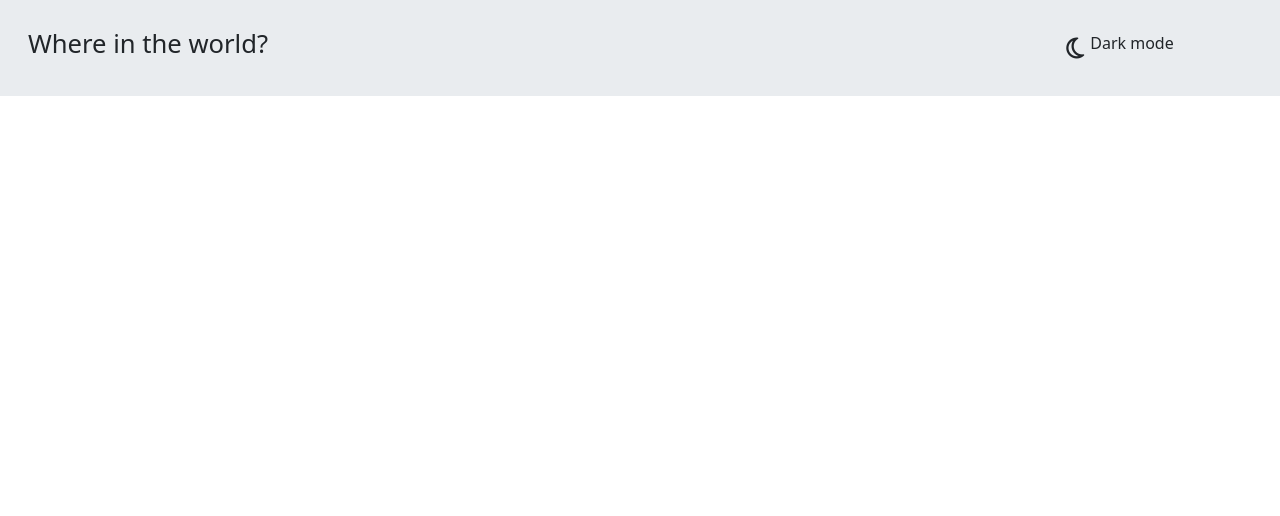
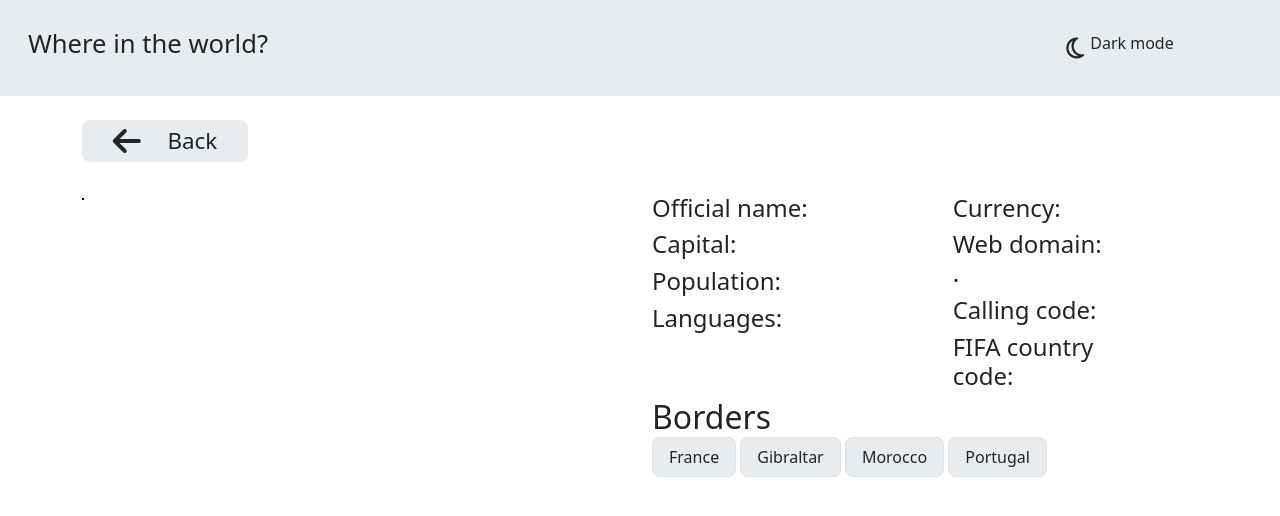
Before and after one commit to BsBou/where-in-the-world-, a PHP site: page /country.html in a window 1280 px wide. Shown: the top 516 px of the page. Run offline with PHP 8.4, Linux system fonts and the light colour scheme; some libraries are stand-ins or nearby versions.

Commit message:
Api call populates country page with flag and info

```diff
--- a/country.html
+++ b/country.html
@@ -14,12 +14,60 @@
     <div class="container-fluid">
       <div class="row d-flex align-items-center">
         <div class="col-9">
-          <h3 id="header-title">Where in the world?</h3>
+          <a href="index.html">
+            <h3 id="header-title">Where in the world?</h3>
+          </a>
         </div>
         <div id="theme-selector" class="col-3 d-flex justify-content-center align-items-center">
             <i class="fa-solid fa-moon"></i>
           <h3 id="theme--dark-text">Dark mode</h3>
           <h3 id="theme--light-text" class="d-none">Light mode</h3>
+        </div>
+      </div>
+    </div>
+  </div>
+  <div class="container">
+    <div class="row">
+      <div class="col-lg-2 col-6 py-4">
+        <a id="back-button" href="index.html" class="p-1">
+          <!-- <div > -->
+            <i class="fa-solid fa-arrow-left"></i>
+            Back
+          <!-- </div> -->
+          </a>
+      </div>
+    </div>
+  </div>
+  <div class="container">
+    <div class="row">
+      <div class="col-lg-5 col-9" id="country-flag-container">
+        <img id="country-flag" src="" alt="">
+      </div>
+      <div class="col-lg-1">
+
+      </div>
+      <div class="col-lg-5">
+        <h2 id="country-name"></h2>
+        <div id="country-info" >
+          <div class="col-lg-8 col">
+            <h4>Official name: <span id="country-official-name"></span></h4>
+            <h4>Capital: <span id="country-capital"></span></h4>
+            <h4>Population: <span id="country-population"></span></h4>
+            <h4>Languages: <span id="country-languages"></span></h4>
+          </div>
+          <div class="col-lg-4 col">
+            <h4>Currency: <span id="country-currency"></span></h4>
+            <h4>Web domain: <span id="country-web-domain">.</span></h4>
+            <h4>Calling code: <span id="country-calling-code"></span></h4>
+            <h4>FIFA country code: <span id="country-fifa"></span></h4>
+          </div>
+        </div>
+        <h2 id="country-borders">Borders</h2>
+        <div>
+          <a class="border" id="border1">France</a>
+          <a class="border" id="border2">Gibraltar</a>
+          <a class="border" id="border3">Morocco</a>
+          <a class="border" id="border4">Portugal</a>
         </div>
       </div>
     </div>
--- a/index.html
+++ b/index.html
@@ -14,8 +14,10 @@
       <div class="container-fluid">
         <div class="row d-flex align-items-center">
           <div class="col-9">
-            <h3 id="header-title">Where in the world?</h3>
-          </div>
+            <a href="index.html">
+              <h3 id="header-title">Where in the world?</h3>
+            </a>
+            </div>
           <div id="theme-selector" class="col-3 d-flex justify-content-center align-items-center">
               <i class="fa-solid fa-moon"></i>
             <h3 id="theme--dark-text">Dark mode</h3>
--- a/scripts/country.js
+++ b/scripts/country.js
@@ -20,64 +20,50 @@
 
 const queryString = window.location.search;
 const urlParams = new URLSearchParams(queryString)
-const countryName = urlParams.get('country')
-
+const countryName = urlParams.get('country').toString()
 const headTitle = document.getElementById('head-title')
 headTitle.innerText = countryName
 
+// const newcountry = countryName.replace(/^%20/, '')
+// console.log(newcountry)
+// const aruba = '%20Aruba'
+// const nearuba = aruba.replace(/^%20/, '')
+
+fetch(`https://restcountries.com/v3.1/name/${countryName}`)
+.then(response => response.json())
+.then((data) => {
+
+  // Fetch country data and assign to variable
+  const country = Object.values(data)[0]
+  console.log(country)
+  // console.log(country.idd)
+  // console.log(callingCode)
+  // Set flag
+  document.getElementById('country-flag').src = country.flags.png
+
+  // Set country header
+  document.getElementById('country-name').innerText = country.name.common
+
+  // Set country official name, capital and population
+  document.getElementById('country-official-name').innerText = country.name.official
+  document.getElementById('country-capital').innerText = country.capital
+  document.getElementById('country-population').innerText = country.population.toLocaleString('en-US')
+
+  // Set country languages to be first three
+  const threeLanguages = Object.values(country.languages).slice(0,3)
+  document.getElementById('country-languages').innerText = threeLanguages.join(', ')
+
+  // Set country currency, web domain
+  document.getElementById('country-currency').innerText = Object.values(country.currencies)[0].name
+  document.getElementById('country-web-domain').innerText = country.tld[0]
+
+  // Set country calling code
+  const callingCode = country.idd.root + country.idd.suffixes[0]
+  document.getElementById('country-calling-code').innerText = callingCode
+
+  // Set FIFA code
+  document.getElementById('country-fifa').innerText = country.fifa
 
 
-//     function createCountryCard(obj) {
-//       return `<div class="col-lg-3">
-//                 <div class="country-card m-4">
-//                   <a id='link' >
-//                     <img id="flag" src="${obj.flags.png}" alt="">
-//                     <div class="country-card-body">
-//                       <h2 id="name">${obj.name.common}</h2>
-//                       <h4>Population: <span id="population">${obj.population.toLocaleString('en-US')}</span></h4>
-//                       <h4>Capital: <span id="capital">${obj.capital}</span></h4>
-//                       <h4>Region: <span id="continent">${obj.continents[0]}</span></h4>
-//                     </div>
-//                   </a>
-//                 </div>
-//               </div>`
-//     }
 
-
-// //     createCountryCard(countryList)
-
-// // Select row to insert country cards
-// const countries = document.getElementById("countries")
-
-// // Create global array of countries
-// // let countryList = []
-
-// // Method to show all countries
-// // const listAllCountries = () => {
-//   // Fetch all countries
-//   fetch(`https://restcountries.com/v3.1/name/${countryName}`)
-//     .then(response => response.json())
-//     .then((data) => {
-//       // console.log(data)
-//       // Create custom objects, add to countryList array
-//       //  foo = Object.values(data).map(country => {
-//       //   return {
-//       //     flag: country.flags.png,
-//       //     name: country.name.common,
-//       //     population: country.population,
-//       //     capital: country.capital,
-//       //     continent: country.continents[0],
-//       //   }
-//       // })
-//       console.log(data[0])
-
-//       // // Sort countries by name
-//       // countryList = Object.values(countryList).sort((a,b) => (a.name > b.name) ? 1 : ((b.name > a.name) ? -1 : 0))
-
-//       // countryList.forEach((country) => {
-//       //   // Insert populated HTML to main page
-//         countries.insertAdjacentHTML("beforeend", createCountryCard(data[0]))
-//       // })
-//     })
-
-// // }
+})
--- a/scripts/script.js
+++ b/scripts/script.js
@@ -128,7 +128,7 @@
       const countryName = event.currentTarget.querySelector('#name').innerHTML
 
       // Update card href with country name as URL params
-      event.currentTarget.href = `country.html?country= ${countryName}`
+      event.currentTarget.href = `country.html?country=${countryName}`
     })
   });
 }, 1000);
--- a/stylesheets/build/application.css
+++ b/stylesheets/build/application.css
@@ -107,8 +107,56 @@
   color: #F8F9FA;
   border: 0.5px solid black;
 }
-.theme--dark .country-card img {
+.theme--dark img {
   filter: grayscale(40%);
+}
+.theme--dark #back-button {
+  background-color: #212E37;
+}
+
+#back-button {
+  background-color: #E9ECEF;
+  border-radius: 8px;
+  font-size: 1.4rem;
+  display: flex;
+  align-items: center;
+  justify-content: space-evenly;
+}
+#back-button i {
+  font-size: 2rem;
+}
+
+@media (max-width: 576px) {
+  #country-flag-container {
+    margin-right: auto;
+    margin-left: auto;
+  }
+}
+
+#country-flag {
+  width: 100%;
+  border: 0.5px solid black;
+}
+
+@media (max-width: 576px) {
+  #country-name {
+    text-align: center;
+  }
+}
+
+#country-info {
+  display: flex;
+}
+@media (max-width: 576px) {
+  #country-info {
+    display: block;
+  }
+}
+
+.border {
+  background-color: #E9ECEF;
+  border-radius: 8px;
+  padding: 0.5rem 1rem;
 }
 
 /*# sourceMappingURL=application.css.map */
--- a/stylesheets/source/_country.scss
+++ b/stylesheets/source/_country.scss
@@ -0,0 +1,51 @@
+//Colors
+$white: #F8F9FA;
+$light-grey: #E9ECEF;
+
+$dark-navy: #212E37;
+$light-navy: #2B3743;
+
+//Media breakpoints
+$sm: 576px;
+
+#back-button{
+  background-color: $light-grey;
+  border-radius: 8px;
+  font-size: 1.4rem;
+  display: flex;
+  align-items: center;
+  justify-content: space-evenly;
+  i{
+    font-size: 2rem;
+  }
+}
+#country-flag-container{
+
+  @media (max-width:$sm) {
+    margin-right: auto;
+    margin-left: auto;
+  }
+}
+#country-flag{
+  width: 100%;
+  border: 0.5px solid black;
+
+}
+#country-name{
+  @media (max-width:$sm) {
+    text-align: center;
+  }
+}
+
+#country-info{
+  display: flex;
+  @media (max-width:$sm) {
+    display: block;
+  }
+}
+
+.border{
+  background-color: $light-grey;
+  border-radius: 8px;
+  padding: 0.5rem 1rem
+}
--- a/stylesheets/source/_index.scss
+++ b/stylesheets/source/_index.scss
@@ -1,10 +1,10 @@
-// run  sass stylesheets/source/index.scss stylesheets/build/index.css
 //Colors
 $white: #F8F9FA;
 $light-grey: #E9ECEF;
 
 $dark-navy: #212E37;
 $light-navy: #2B3743;
+
 
 * {
   transition: background-color 0.2s ;
@@ -112,8 +112,11 @@
     color: $white;
     border: 0.5px solid black;
 
-    img{
-      filter: grayscale(40%);
-    }
+  }
+  img{
+    filter: grayscale(40%);
+  }
+  #back-button{
+    background-color: $dark-navy;
   }
 }
--- a/stylesheets/source/application.scss
+++ b/stylesheets/source/application.scss
@@ -1,3 +1,4 @@
+
 //Use index page scss
 @use 'index';
 
```
Also changed, not shown: 1 other file.
